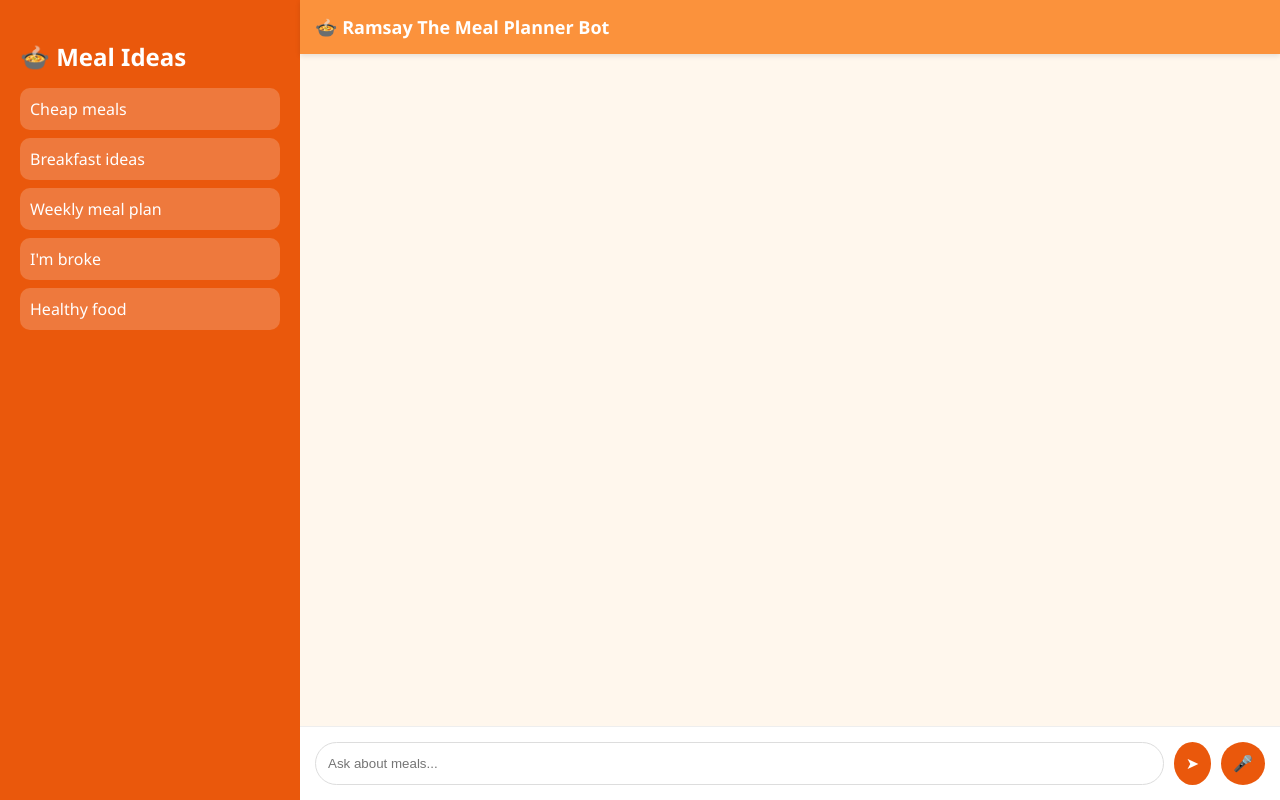
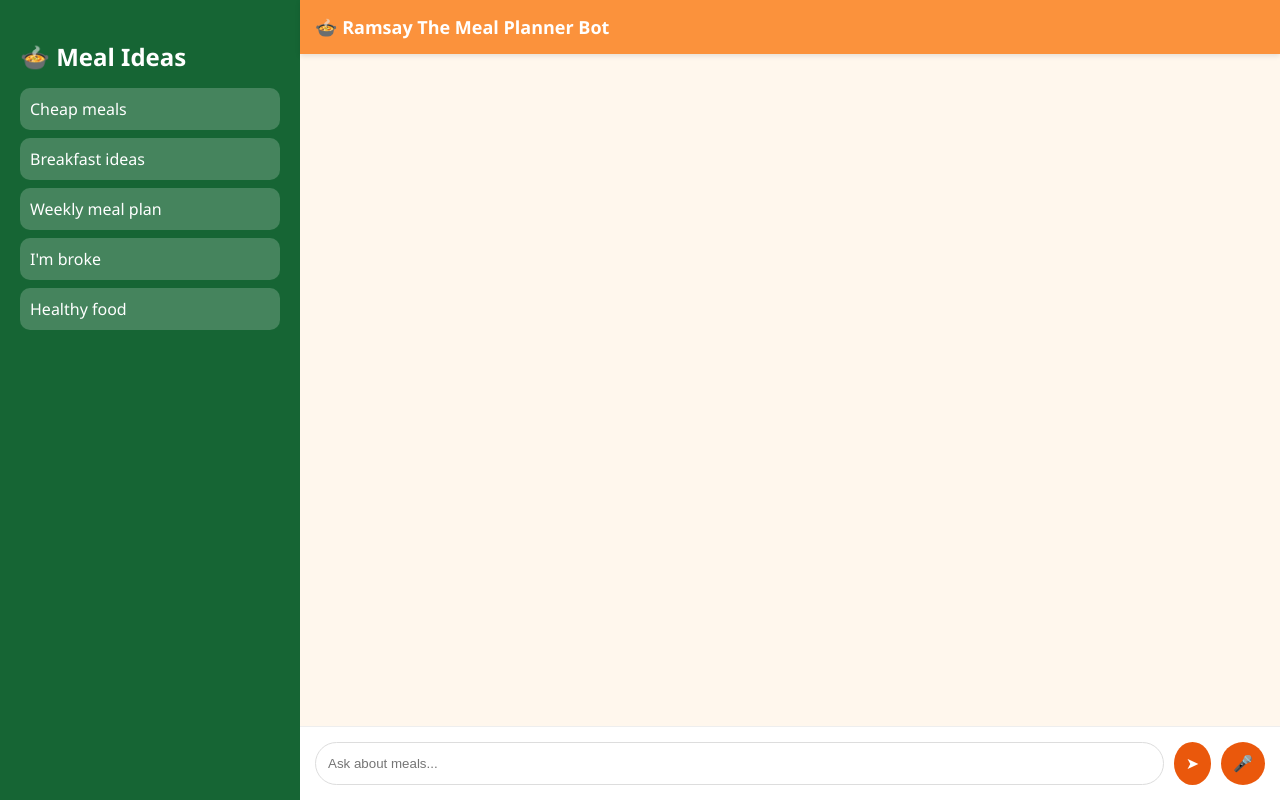
Before and after one commit to dochi-bee/chatbot-project, a Flask app: page / in a window 1280 px wide. Run offline with Flask 3, Linux system fonts and the light colour scheme.

Commit message:
Update index.html

```diff
--- a/templates/index.html
+++ b/templates/index.html
@@ -15,7 +15,7 @@
         /* Sidebar */
         .sidebar {
             width: 260px;
-            background: #ea580c;
+            background: #166534;
             color: white;
             padding: 20px;
         }
```
